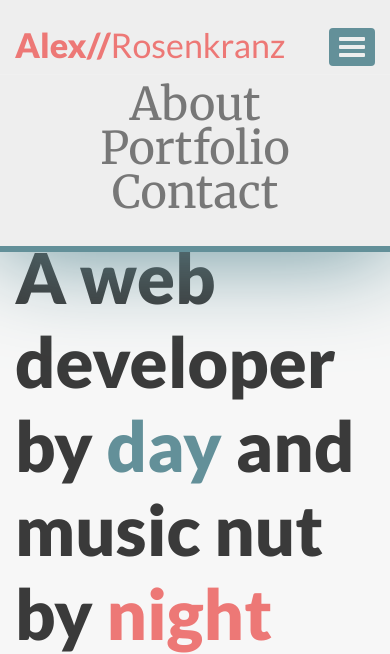
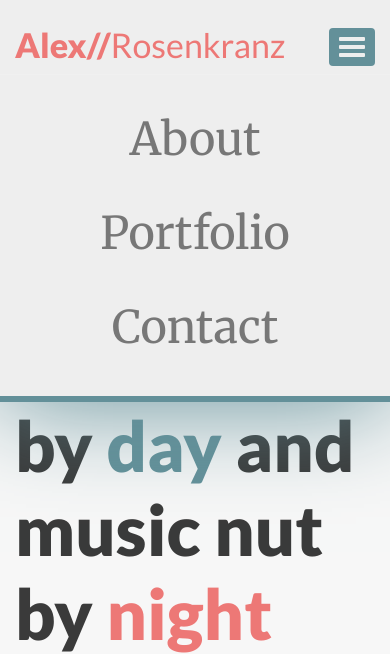
Before and after one commit to alexrosenkranz/Bootstrap-Portolio, a PHP site: page / in a window 390 px wide, after a click on "Toggle navigation". Shown: the top 654 px of the page. Run offline with PHP 8.4, Linux system fonts and the light colour scheme; some libraries are stand-ins or nearby versions.

Commit message:
edited mobile menu

```diff
--- a/assets/css/style.css
+++ b/assets/css/style.css
@@ -287,9 +287,10 @@ footer {
     text-align:center;
   }
   .navbar-nav>li>a {
-    padding-top: 10px;
-    padding-bottom: 10px;
+    padding-top: 25px;
+    padding-bottom: 25px;
     font-size: 45px;
+    margin-top: 20px;
   }
   .navbar-text {
     float: none;
```
